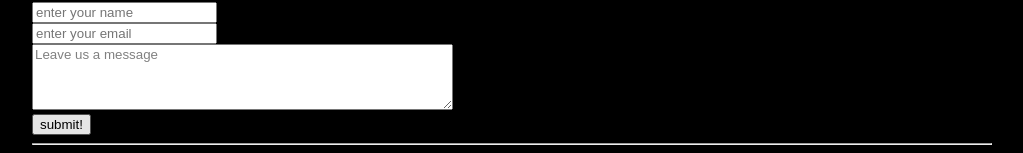
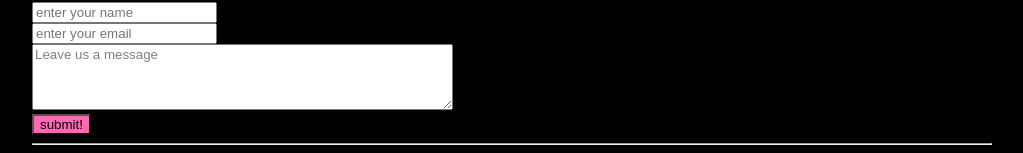
Before and after one commit to alessiorecchia/strive_exe, a plain HTML site: page M8_Full_Stack/01. intro_to_html_and_css/index.html in a window 1280 px wide. In both pictures the pointer is over the input "submit!". Shown: the part 706-859 px from the top of the page, without its empty margins (128-1151 px from the left). Drawn offline with Linux system fonts and the light colour scheme.

Commit message:
exercises done

```diff
--- a/M8_Full_Stack/01. intro_to_html_and_css/test_css.css
+++ b/M8_Full_Stack/01. intro_to_html_and_css/test_css.css
@@ -49,3 +49,7 @@
 .gray {
     color: gray;
 }
+
+form input[type='button']:hover {
+    background-color: hotpink;
+}
```
